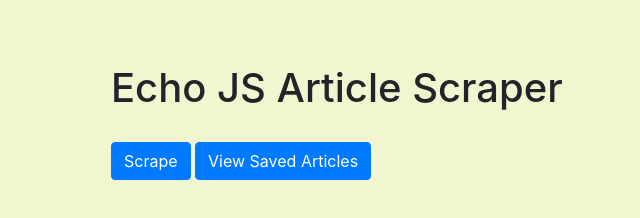
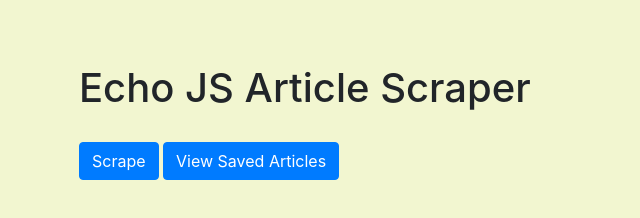
Before and after one commit to matthewemichael/mongo-scraper, a website: page public/index.html in a window 1280 px wide. Shown: the whole page, without its empty margins (49-689 px from the left). Drawn offline with nearby package versions, Linux system fonts and the light colour scheme; no server answers.

Commit message:
fixed card size

```diff
--- a/public/css/style.css
+++ b/public/css/style.css
@@ -3,7 +3,7 @@ body {
 }
 
 #wrapper {
-    width: 960px;
+    max-width: 80vw;
     margin-left: auto;
     margin-right: auto;
     padding-top: 5%;
```
